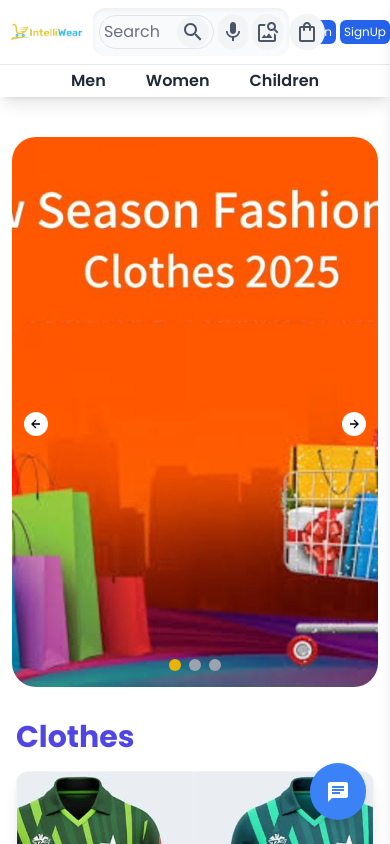
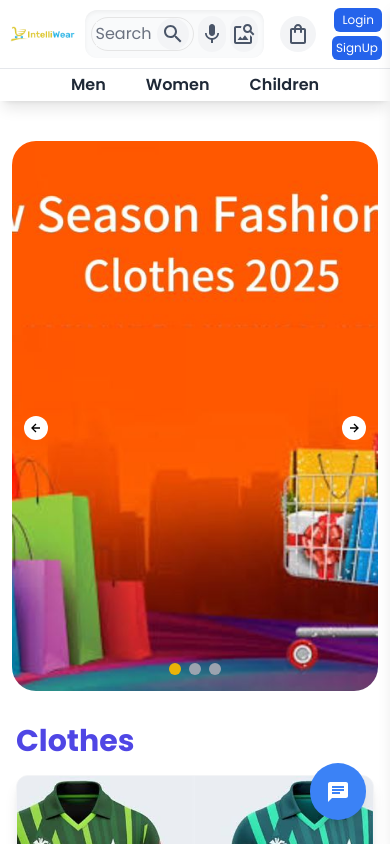
Before and after one commit to MUHAMMADSAADNAWAZ/IntelliWear_Frontend, a React (Vite) app: page /home in a window 390 px wide. Shown: the top 844 px of the page. Built offline with nearby package versions, Linux system fonts and the light colour scheme.

Commit message:
navbar and chckout responsive issues fixed

```diff
--- a/src/components/ForgotPassword/ForgotPassword.tsx
+++ b/src/components/ForgotPassword/ForgotPassword.tsx
@@ -21,10 +21,10 @@ const ForgotPassword = ({ setForgotOpen }: ForgotPasswordProps) => {
   });
 
   return (
-    <div className="fixed inset-0 bg-black bg-opacity-50 flex items-center justify-center z-50">
+    <div className="fixed inset-0 bg-black bg-opacity-50 flex items-center justify-center z-50 ">
       <form
         onSubmit={form.handleSubmit}
-        className="rounded-lg shadow-lg w-full max-w-xl p-8 bg-gradient-to-br from-white via-gray-50 to-gray-100"
+        className="rounded-lg shadow-lg w-[90%] max-w-xl p-8 bg-gradient-to-br from-white via-gray-50 to-gray-100"
       >
         <div className="flex items-center justify-between mb-6">
           <p className="font-Arimo font-bold text-xl text-indigo-500">
--- a/src/components/common/Homeheader/homeheader.tsx
+++ b/src/components/common/Homeheader/homeheader.tsx
@@ -141,7 +141,7 @@ const HomeHeader = () => {
           </div>
 
           <div
-            className="cart relative cursor-pointer"
+            className="cart relative cursor-pointer mx-4 md:mx-0 md:ml-4"
             onClick={() => {
               dispatch(toggleCart());
             }}
@@ -160,11 +160,11 @@ const HomeHeader = () => {
           </div>
 
           {/* Auth Buttons */}
-          <div className="w-1/6 flex gap-1 md:gap-2 items-end justify-end">
+          <div className="w-1/6 flex flex-col sm:flex-row gap-1 md:gap-2 items-end justify-end mr-2">
             {email === undefined ? (
               <>
                 <Button
-                  className="bg-blue-600 text-white hover:bg-blue-700 text-xs md:text-base font-normal md:font-medium p-1 md:px-3 md:py-2 rounded-md"
+                  className="bg-blue-600 text-white hover:bg-blue-700 text-xs lg:text-base font-normal lg:font-medium p-1 px-2 lg:px-3 lg:py-2 rounded-md"
                   onClick={() => {
                     navigate(ROUTE_LOGIN);
                   }}
@@ -172,7 +172,7 @@ const HomeHeader = () => {
                   Login
                 </Button>
                 <Button
-                  className="bg-blue-600 text-white hover:bg-blue-700 text-xs md:text-base font-normal md:font-medium p-1 md:px-3 md:py-2 rounded-md"
+                  className="bg-blue-600 text-white hover:bg-blue-700 text-xs lg:text-base font-normal lg:font-medium p-1 lg:px-3 lg:py-2 rounded-md"
                   onClick={() => {
                     navigate(ROUTE_SIGNUP);
                   }}
@@ -242,7 +242,7 @@ const HomeHeader = () => {
               to={ROUTE_MEN_CLOTHING}
               className={({ isActive }) =>
                 isActive
-                  ? "text-blue-600"
+                  ? "text-blue-600 font-bold"
                   : "hover:text-blue-600 cursor-pointer"
               }
             >
@@ -252,7 +252,7 @@ const HomeHeader = () => {
               to={ROUTE_WOMEN_CLOTHING}
               className={({ isActive }) =>
                 isActive
-                  ? "text-blue-600"
+                  ? "text-blue-600 font-bold"
                   : "hover:text-blue-600 cursor-pointer"
               }
             >
@@ -262,7 +262,7 @@ const HomeHeader = () => {
               to={ROUTE_CHILDREN_CLOTHING}
               className={({ isActive }) =>
                 isActive
-                  ? "text-blue-600"
+                  ? "text-blue-600 font-bold"
                   : "hover:text-blue-600 cursor-pointer"
               }
             >
--- a/src/pages/Checkout/Checkout.tsx
+++ b/src/pages/Checkout/Checkout.tsx
@@ -133,7 +133,7 @@ const Checkout = () => {
           <h2 className="text-xl font-bold mb-6">Payment Methods</h2>
           <div className="">
             <Input
-              wrapperClass="flex gap-2 items-center justify-between"
+              wrapperClass="flex flex-start flex-col md:flex-row gap-2 md:items-center md:justify-between"
               type="radio"
               radioOptions={transformedPaymentMethods}
               formik={form}
```
